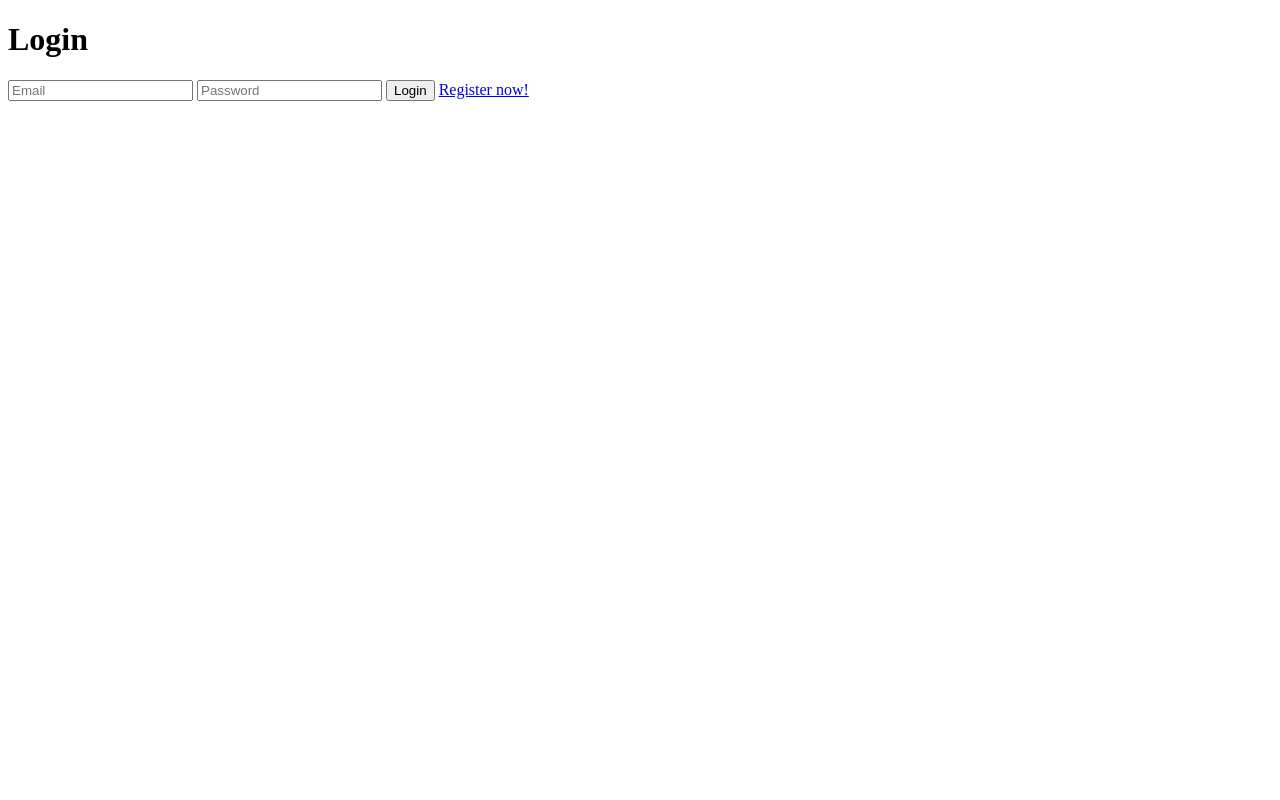
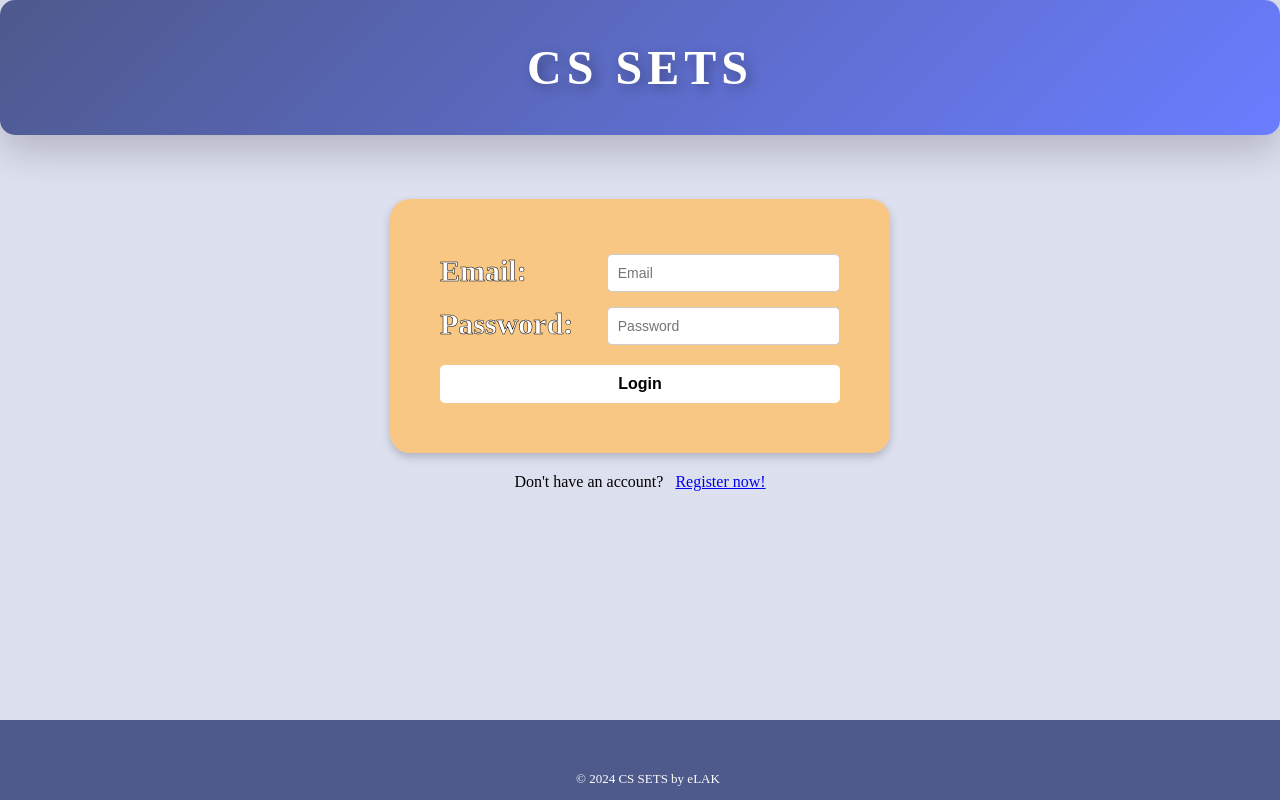
Before and after one commit to andy-clos/CS-SETS, a Django app: page / in a window 1280 px wide. Run offline with Django 5.2, Linux system fonts and the light colour scheme; some libraries are stand-ins or nearby versions.

Commit message:
login & dashboard changed

```diff
--- a/app/templates/dashboard.html
+++ b/app/templates/dashboard.html
@@ -431,6 +431,7 @@
             cursor: pointer;
         }
     </style>
+    <title>Dashboard</title>
 </head>
 <body>
     <div class="container">
--- a/app/templates/login.html
+++ b/app/templates/login.html
@@ -4,15 +4,191 @@
     <meta charset="UTF-8" />
     <meta name="viewport" content="width=device-width, initial-scale=1.0" />
     <title>Login</title>
+    <style>
+      html, body {
+        height: 100%;
+        margin: 0;
+      }
+
+      main {
+        display: flex;
+        flex-direction: column;
+        height: 100%;
+        background-color: #dde0ee;
+      }
+
+      .login-title {
+        background: linear-gradient(135deg, #4E598C, #6A7DFF);
+        color: white;
+        text-align: center;
+        padding: 40px 60px;
+        font-size: 45px;
+        font-weight: 900;
+        text-transform: uppercase;
+        border-radius: 15px;
+        box-shadow: 0px 15px 40px rgba(0, 0, 0, 0.2);
+        letter-spacing: 4px;
+        font-family: 'Playfair Display', serif;
+        position: relative;
+        overflow: hidden;
+        animation: fadeIn 1s ease-out;
+      }
+
+      .login-title h1 {
+        margin: 0;
+        font-size: 48px;
+        letter-spacing: 5px;
+        text-shadow: 4px 4px 12px rgba(0, 0, 0, 0.3);
+      }
+
+      @keyframes fadeIn {
+        from {
+          opacity: 0;
+          transform: translateY(-20px);
+        }
+        to {
+          opacity: 1;
+          transform: translateY(0);
+        }
+      }
+
+      .login-form {
+        background-color: #f9c784;
+        padding: 50px;
+        border-radius: 20px;
+        box-shadow: 0px 4px 10px rgba(0, 0, 0, 0.2);
+        width: 400px;
+        margin: 20px auto;
+        margin-top: 5%;
+      }
+
+      .login-form p {
+        font-size: 14px;
+        font-weight: bold;
+        margin: 5px 0;
+      }
+
+      .login-form .input-container {
+        margin-bottom: 20px;
+      }
+
+      .login-form input[type="email"],
+      .login-form input[type="password"] {
+        width: calc(100% - 20px);
+        padding: 10px;
+        margin-top: 5px;
+        border-radius: 5px;
+        border: 1px solid #ccc;
+        font-size: 14px;
+        display: inline-block;
+      }
+
+      .login-form .checkbox-container {
+        font-size: 12px;
+        margin: 10px 0;
+      }
+
+      .login-form button {
+        background-color: white;
+        color: black;
+        border: none;
+        padding: 10px 20px;
+        border-radius: 5px;
+        font-size: 16px;
+        font-weight: bold;
+        cursor: pointer;
+        width: 100%;
+        margin-top: 10px;
+        transition: 0.5s;
+      }
+
+      .login-form button:hover {
+        background-color: #4E598C;
+        color: white;
+      }
+
+      .login-form a {
+        margin-top: 10px;
+        font-size: 14px;
+        color: black;
+        text-decoration: none;
+        font-weight: bold;
+      }
+
+      .login-form a:hover {
+        color: #333;
+      }
+
+      .input-space {
+          display: flex;
+          justify-content: space-between;
+          margin-bottom: 10px;
+          flex-direction: row;
+        }
+
+      .input-space p{
+        font-size: 30px;
+        margin-top: auto;
+        margin-bottom: auto;
+        width: 300px;
+        color: white;
+        -webkit-text-stroke-width: 0.5px;
+        -webkit-text-stroke-color: black;
+        font-weight: bold;
+      }
+
+      .register-acc{
+        text-align: center;
+      }
+
+      .login-footer{
+        background-color: #4E598C;
+        width: 100%;
+        height: 80px;
+        position: fixed;
+        left: 0;
+        bottom: 0;
+      }
+
+      .login-footer p{
+        font-size: 13px;
+        text-align: center;
+        color: white;
+        position: fixed;
+        left: 45%;
+        bottom: 0;
+      }
+
+    </style>
   </head>
   <body>
-    <h1>Login</h1>
-    <form>
-      <input type="email" id="email" placeholder="Email" />
-      <input type="password" id="password" placeholder="Password" />
-      <button type="button" id="loginBtn">Login</button>
-      <a href="/register">Register now!</a>
-    </form>
+    <main>
+      <div class="login-title">
+        <h1>CS SETS</h1>
+      </div>
+      <div >
+        <form class="login-form">
+          <div class="input-space">
+            <p>Email:</p>
+            <input type="email" id="email" placeholder="Email"/>
+          </div>
+
+          <div class="input-space">
+            <p>Password:</p>
+            <input type="password" id="password" placeholder="Password" />
+          </div>
+
+          <button type="button" id="loginBtn">Login</button>
+
+
+        </form>
+        <div class="register-acc">
+          <p>Don't have an account?&nbsp;&nbsp;&nbsp;<a href="/register">Register now!</a></p>
+        </div>
+        <div class="login-footer"><p>© 2024 CS SETS by eLAK</p></div>
+      </div>
+    </main>
+
     <p id="message"></p>
     <script type="module">
       import { initializeApp } from "https://www.gstatic.com/firebasejs/10.7.1/firebase-app.js";
```
